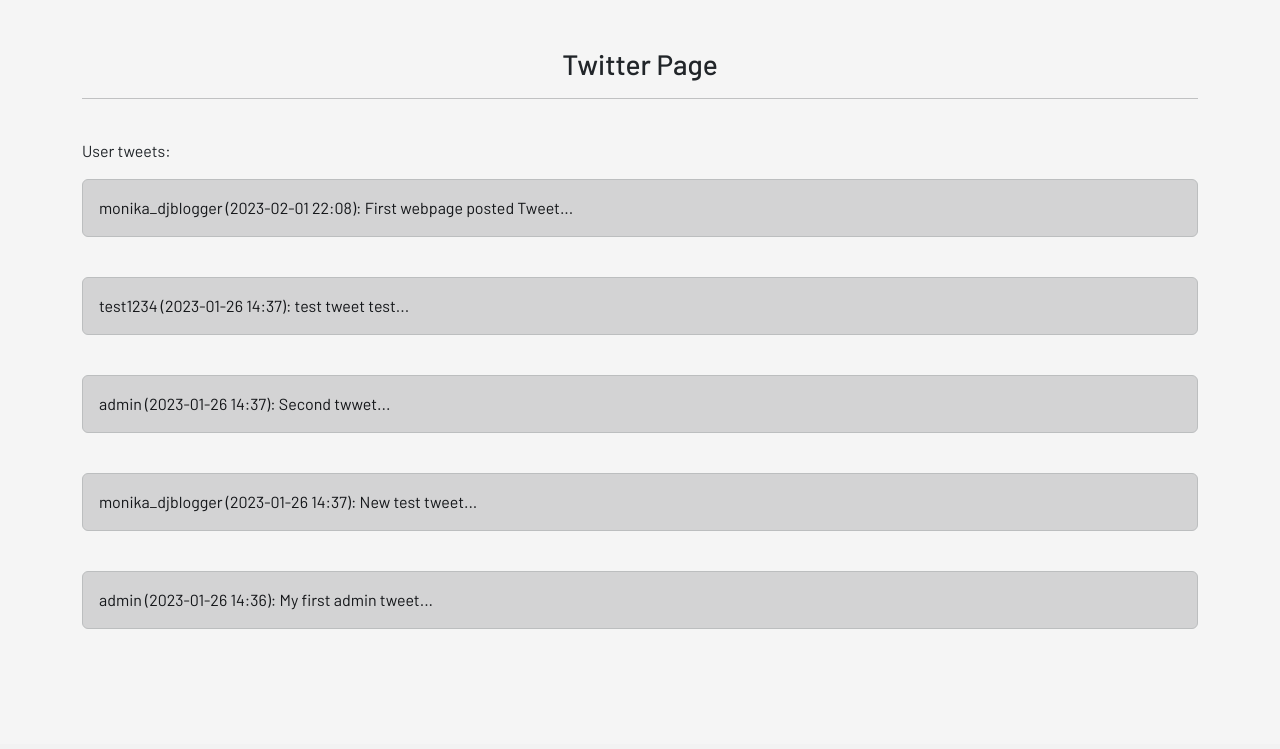
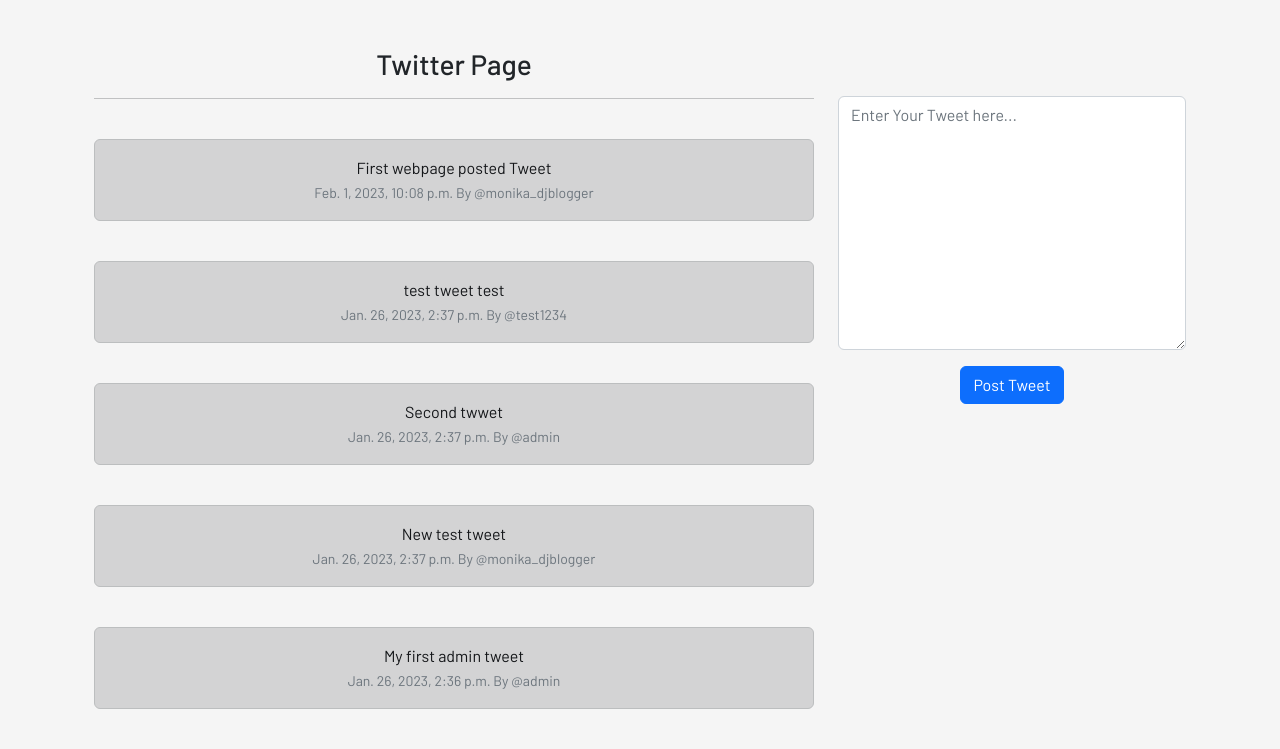
Before and after one commit to monwisn/django_fake_twitter, a Django app: page / in a window 1280 px wide. Shown: the part 56-805 px from the top of the page. Before the commit the page ends 685 px from the top, so only its background shows below. Run offline with Django 4.2, Linux system fonts and the light colour scheme; a user stored in the database is signed in; data comes from the database, SQL or seed files in the repository; both versions use the stored data as it was after the commit; parts of the project's set-up code (start-up, migrations or seed data) failed here and were passed over; some libraries are stand-ins or nearby versions.

Commit message:
add website post tweet

```diff
--- a/main/forms.py
+++ b/main/forms.py
@@ -2,7 +2,7 @@
 from django.contrib.auth.forms import UserCreationForm
 from django.contrib.auth.models import User
 
-from .models import Book
+from .models import Book, Tweet
 
 
 class AddForm(forms.ModelForm):
@@ -39,3 +39,19 @@
         # widgets = {
         #     'password': forms.PasswordInput(),
         # }
+
+
+class TweetForm(forms.ModelForm):
+    body = forms.CharField(required=True,
+                           widget=forms.widgets.Textarea(
+                               attrs={
+                                   "placeholder": "Enter Your Tweet here...",
+                                   "class": "form-control",
+                               }
+                           ),
+                           label="",
+                           )
+
+    class Meta:
+        model = Tweet
+        exclude = ("user",)
--- a/main/templates/main/home.html
+++ b/main/templates/main/home.html
@@ -1,4 +1,5 @@
 {% extends 'base.html' %}
+{% load crispy_forms_filters %}
 
 {% block title %}Twitter page{% endblock %}
 
@@ -13,13 +14,32 @@
                 </div>
             {% endfor %}
         {% endif %}<br/>
+        <div class="container text-center">
+            <div class="row">
+                <div class="col-8">
+
         <h3 style="text-align: center">Twitter Page
         </h3><hr/><br/>
-        <p>User tweets: </p>
+{#        <p>User tweets:</p>#}
         {% for tweet in tweets %}
             <div class="alert alert-dark" role="alert">
-                {{ tweet }}
+                {{ tweet.body }}<br/>
+                <small class="text-muted">
+                    {{ tweet.created_at }} By
+                    @{{ tweet.user.username }}
+                </small>
             </div><br/>
         {% endfor %}
     </div>
+    <div class="col-4">
+        <br/><br/>
+        {% if form %}
+            <form method="POST">
+                {% csrf_token %}
+                {{ form|crispy }}
+                {{ value|linebreaks }}
+                <button type="submit" class="btn btn-primary">Post Tweet</button>
+            </form>
+        {% endif %}
+    </div>
 {% endblock %}
--- a/main/templates/main/profile.html
+++ b/main/templates/main/profile.html
@@ -15,7 +15,11 @@
                     {% if tweets %}
                         {% for tweet in tweets %}
                             <div class="alert alert-dark" role="alert">
-                                {{ tweet }}
+                                {{ tweet.body }}<br/>
+            <small class="text-muted">
+                {{ tweet.created_at }} By
+                @{{ tweet.user.username }}
+            </small>
                             </div><br/>
                         {% endfor %}
                     {% endif %}
--- a/main/views.py
+++ b/main/views.py
@@ -14,7 +14,7 @@
 from django.contrib.auth.decorators import permission_required
 
 from blog.models import Post
-from main.forms import AddForm, SignUpForm
+from main.forms import AddForm, SignUpForm, TweetForm
 from main.models import Profile, Book, Tweet, Chat
 from main.common import UserAccessMixin
 
@@ -22,10 +22,21 @@
 
 
 def home(request):
-    # if request.user.is_authenticated:
-    tweets = Tweet.objects.all().order_by('-created_at')
+    if request.user.is_authenticated:
+        form = TweetForm(request.POST or None)
+        if request.method == 'POST':
+            if form.is_valid():
+                tweet = form.save(commit=False)
+                tweet.user = request.user
+                tweet.save()
+                messages.success(request, 'Your Tweet Has Been Posted.')
+                return redirect('main:home')
 
-    return render(request, 'main/home.html', {'tweets': tweets})
+        tweets = Tweet.objects.all().order_by('-created_at')
+        return render(request, 'main/home.html', {'tweets': tweets, 'form': form})
+    else:
+        tweets = Tweet.objects.all().order_by('-created_at')
+        return render(request, 'main/home.html', {'tweets': tweets})
 
 
 def profile_list(request):
@@ -304,12 +315,11 @@
             messages.info(request, 'You Must Be Logged In To View This Page...')
             return redirect('main:home')
 
-
     except:
         return redirect('main:home')
 
 
-openai.api_key = 'YOUR_API_KEY'
+openai.api_key = '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'
 
 
 # Generating response from OpenAI Library
```
Also changed, not shown: main/templates/main/chat.html (+9 -10 lines), main/templates/main/signup.html (+6 -3 lines), db.sqlite3.
